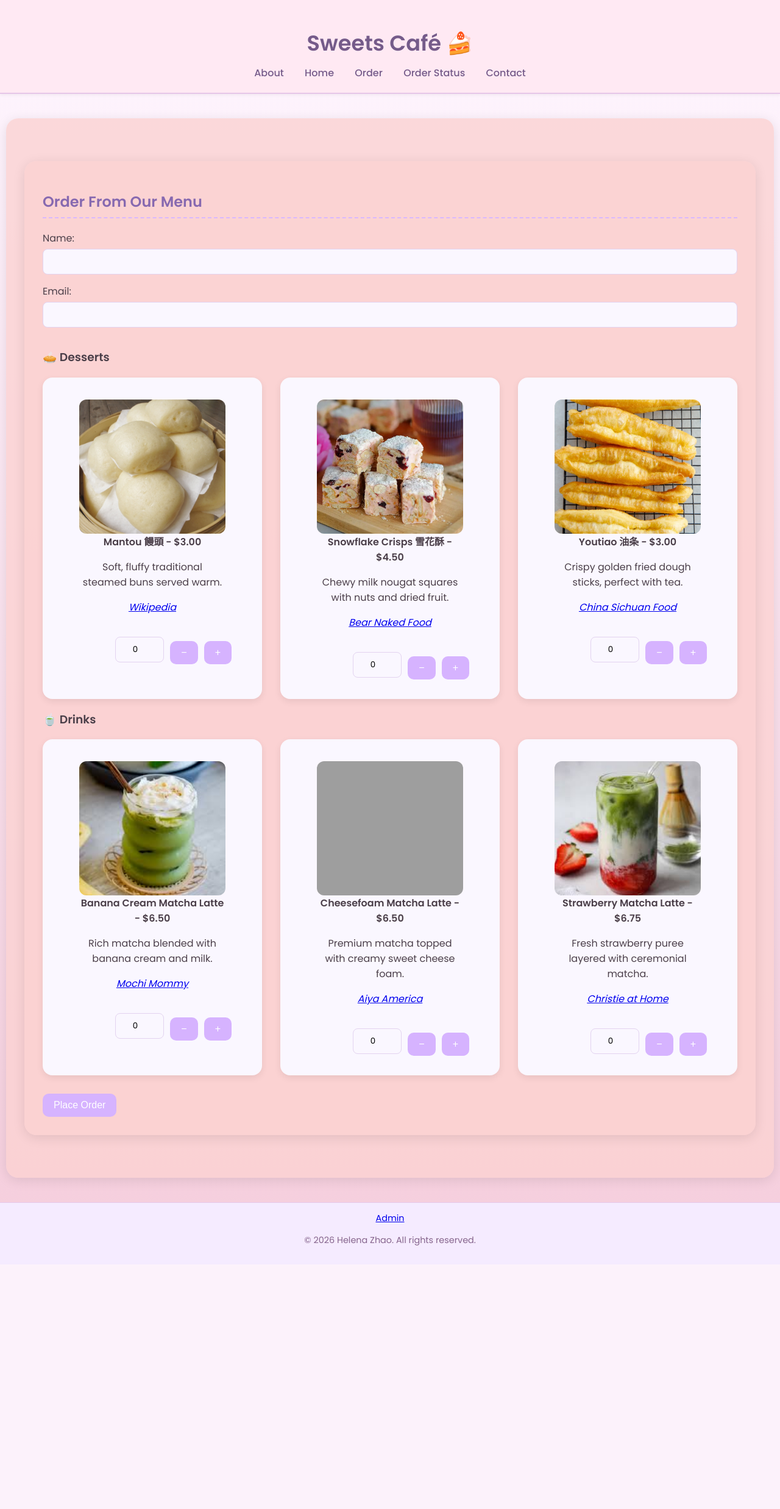
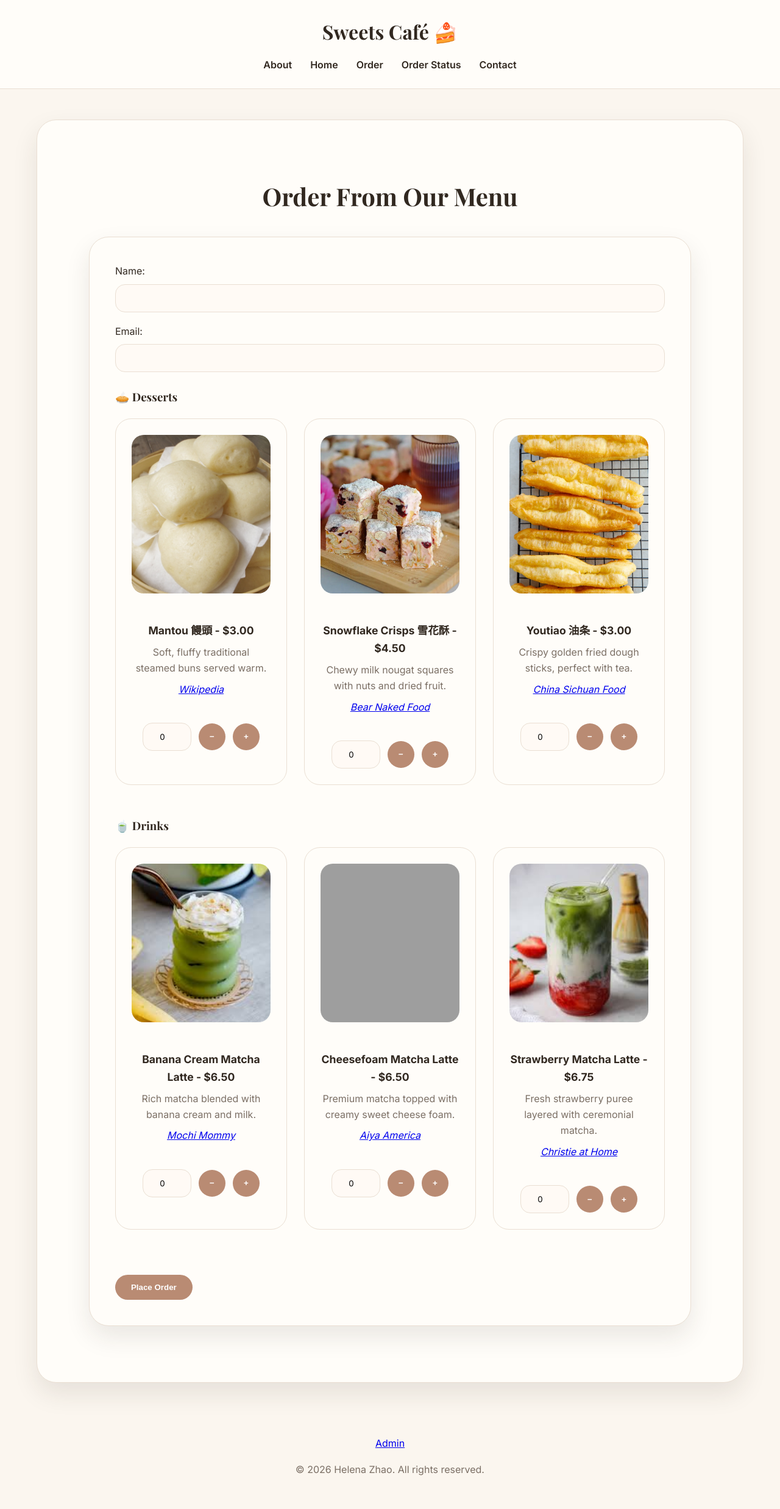
Before and after one commit to zhaohel/sweets-cafe, a Flask app: page /order in a window 1280 px wide. Shown: the whole page at 61% size. Before the commit the page ends 2042 px from the top, so only its background shows below. Run offline with Flask 3, Linux system fonts and the light colour scheme; data comes from the database, SQL or seed files in the repository; grey boxes are pictures that could not be loaded.

Commit message:
updated css

```diff
--- a/static/styles.css
+++ b/static/styles.css
@@ -1,228 +1,323 @@
-@import url('https://fonts.googleapis.com/css2?family=Poppins:wght@400;500;600&display=swap');
+@import url('https://fonts.googleapis.com/css2?family=Playfair+Display:wght@600;700&family=Inter:wght@400;500;600;700&display=swap');
+
+:root {
+  --bg: #fbf6ef;
+  --card: #fffdf9;
+  --text: #312820;
+  --muted: #7b6f65;
+  --accent: #b98b73;
+  --accent-2: #d7a6a6;
+  --border: #eadfd3;
+  --shadow: 0 18px 40px rgba(49, 40, 32, 0.10);
+}
+
+* { box-sizing: border-box; }
 
 body {
-    font-family: 'Poppins', 'Segoe UI', sans-serif;
-    background: linear-gradient(180deg, #fef6ff, #f5cddc);
-    color: #4b3f49;
   margin: 0;
-    padding: 0;
-}
-.about {
-    width: 100%;
-    margin: 40px auto;
-    padding: 20 30px;
-}
-header {
-    background-color: #ffe9f3;
-    padding: 20px 0;
-    text-align: center;
-    border-bottom: 2px solid #e6c6e8;
-    box-shadow: 0 2px 5px rgba(0,0,0,0.05);
+  background: var(--bg);
+  color: var(--text);
+  font-family: 'Inter', sans-serif;
+  line-height: 1.65;
 }
 
-h1 {
-    color: #755b8a;
-    font-size: 2.2rem;
-    margin-bottom: 10px;
+header {
+  background: var(--card);
+  border-bottom: 1px solid var(--border);
+  padding: 26px 6%;
+  text-align: center;
+  position: sticky;
+  top: 0;
+  z-index: 100;
+}
+
+header h1 {
+  margin: 0;
+  font-family: 'Playfair Display', serif;
+  font-size: 2rem;
+}
+
+nav {
+  margin-top: 14px;
+  display: flex;
+  justify-content: center;
+  gap: 30px;
+  flex-wrap: wrap;
 }
 
 nav a {
-    color: #755b8a;
+  color: var(--text);
   text-decoration: none;
-    margin: 0 15px;
-    font-weight: 500;
-    transition: color 0.3s ease;
+  font-weight: 600;
 }
 
-nav a:hover {
-    color: #f38ba0;
+nav a:hover { color: var(--accent); }
+
+main {
+  width: min(1160px, 92%);
+  margin: 50px auto;
 }
 
-main {
-    max-width: 1200px;
-    width: 95%;
-    background: #fcd3d3cc;
-    margin: 40px auto;
-    padding: 30px;
-    border-radius: 20px;
-    box-shadow: 0 4px 20px rgba(0, 0, 0, 0.10);
+section, .container, .content-box, form {
+  background: var(--card);
+  border: 1px solid var(--border);
+  border-radius: 32px;
+  padding: 42px;
+  margin-bottom: 34px;
+  box-shadow: var(--shadow);
 }
 
-h2 {
-    color: #8769b0;
-    border-bottom: 2px dashed #d9b8ff;
-    padding-bottom: 8px;
-    margin-bottom: 20px;
+h2, h3 {
+  font-family: 'Playfair Display', serif;
+  color: var(--text);
+  margin-top: 0;
 }
 
-button, input[type="submit"] {
-    background-color: #d6b3ff;
-    color: rgb(255, 255, 255);
+h2 { font-size: 2.5rem; }
+
+p { color: var(--muted); }
+
+button, .btn, input[type="submit"], .order-button {
+  background: var(--accent);
+  color: white;
   border: none;
-    padding: 10px 18px;
-    border-radius: 10px;
-    font-size: 1rem;
+  border-radius: 999px;
+  padding: 13px 26px;
+  font-weight: 700;
   cursor: pointer;
-    transition: background-color 0.3s ease, transform 0.1s ease;
+  text-decoration: none;
+  transition: 0.25s ease;
 }
 
-button:hover, input[type="submit"]:hover {
-    background-color: #b292e2;
-    transform: scale(1.05);
+button:hover, .btn:hover, input[type="submit"]:hover, .order-button:hover {
+  background: var(--accent-2);
+  transform: translateY(-2px);
 }
 
 input, textarea, select {
   width: 100%;
-    padding: 10px;
-    border: 1px solid #e3d3f0;
-    border-radius: 8px;
-    background-color: #faf7ff;
-    margin-top: 5px;
-    margin-bottom: 15px;
-    font-family: inherit;
-    box-sizing: border-box;
+  padding: 14px 16px;
+  margin: 8px 0 18px;
+  border-radius: 16px;
+  border: 1px solid var(--border);
+  background: #fffaf5;
+  font-family: 'Inter', sans-serif;
+}
+
+input:focus, textarea:focus, select:focus {
+  outline: none;
+  border-color: var(--accent);
+}
+
+.card, .menu-card, .featured-card {
+  background: var(--card);
+  border: 1px solid var(--border);
+  border-radius: 26px;
+  padding: 24px;
+  box-shadow: var(--shadow);
+  transition: 0.25s ease;
+}
+
+.card:hover, .menu-card:hover, .featured-card:hover {
+  transform: translateY(-6px);
+}
+
+.featured-items, .menu-grid, .card-grid {
+  display: grid;
+  grid-template-columns: repeat(3, 1fr);
+  gap: 26px;
+}
+
+.card img, .menu-card img, .featured-card img {
+  width: 100%;
+  height: 220px;
+  object-fit: cover;
+  border-radius: 20px;
+}
+
+table {
+  width: 100%;
+  border-collapse: collapse;
+  background: var(--card);
+  border-radius: 22px;
+  overflow: hidden;
+}
+
+th, td {
+  padding: 16px;
+  border-bottom: 1px solid var(--border);
+}
+
+th {
+  background: #f1e5da;
+  color: var(--text);
+}
+
+.flash, .message, .alert {
+  background: #f6e8e8;
+  color: #7c4f4f;
+  border-radius: 16px;
+  padding: 14px 18px;
+  margin-bottom: 24px;
 }
 
 footer {
   text-align: center;
-    padding: 15px;
-    color: #86658d;
-    background-color: #f5ebff;
-    font-size: 0.9rem;
-    border-top: 1px solid #e6c6e8;
+  padding: 36px;
+  color: var(--muted);
 }
 
-ul {
-    list-style-type: none;
-    padding: 0;
+@media (max-width: 900px) {
+  .featured-items, .menu-grid, .card-grid {
+    grid-template-columns: 1fr;
   }
 
-li {
-    background: #faf7ff;
-    padding: 15px;
-    margin-bottom: 10px;
-    border-radius: 12px;
-    box-shadow: 0 1px 4px rgba(0,0,0,0.05);
+  section, .container, .content-box, form {
+    padding: 28px;
+  }
+}
+
+form > section {
+  background: transparent;
+  border: none;
+  box-shadow: none;
+  padding: 8px 0 24px;
+  margin-bottom: 20px;
 }
 
 .menu-section {
   display: grid;
-    grid-template-columns: repeat(auto-fit, minmax(250px, 1fr));
-    gap: 30px;
-}
-
-@media (min-width: 600px) {
-    .menu-section {
-        grid-template-columns: repeat(2, 1fr);
-    }
-}
-
-@media (min-width: 992px) {
-    .menu-section {
-        grid-template-columns: repeat(3, 1fr);
-    }
-}
-
-.menu-section img {
-    width: 100%;
-    max-width: 260px;
-    height: 220px;
-    object-fit: cover;
-    border-radius: 12px;
-    display: block;
-    margin: 0 auto;
-}
-
-.menu-section article {
-    background: #faf7ff;
-    padding: 20px;
-    border-radius: 16px;
-    box-shadow: 0 4px 12px rgba(0,0,0,0.08);
-    text-align: center;
-    transition: transform 0.2s ease;
-}
-
-.menu-section article:hover {
-    transform: translateY(-5px);
-}
-
-.menu-row {
-    display: flex;
-    justify-content: space-between;
-    align-items: center;
-    background: #faf7ff;
-    padding: 20px;
-    border-radius: 16px;
-    box-shadow: 0 4px 12px rgba(0,0,0,0.08);
-    margin-bottom: 20px;
-}
-
-.menu-info {
-    display: flex;
-    align-items: center;
-    gap: 20px;
-    max-width: 70%;
-}
-
-.menu-info img {
-    width: 120px;
-    height: 120px;
-    object-fit: cover;
-    border-radius: 12px;
+  grid-template-columns: 1fr;
+  gap: 22px;
 }
 
 .menu-card {
+  display: grid;
+  grid-template-columns: 300px 1fr;
+  gap: 28px;
+  align-items: center;
+  box-shadow: none;
+  padding: 26px;
+}
+
+.menu-card:hover {
+  transform: translateY(-3px);
+  box-shadow: 0 12px 28px rgba(49, 40, 32, 0.08);
+}
+
+.menu-card figure {
+  display: contents;
+  margin: 0;
+}
+
+.menu-card img {
+  width: 300px;
+  height: 220px;
+  object-fit: cover;
+  object-position: center;
+}
+
+.menu-card figcaption {
   display: flex;
   flex-direction: column;
+  gap: 8px;
+}
+
+.menu-card figcaption strong {
+  font-size: 1.1rem;
+}
+
+.menu-card figcaption p {
+  margin: 0;
 }
 
 .qty-control {
+  grid-column: 2;
   display: flex;
   align-items: center;
-    gap: 10px;
-    margin-top: 15px;
-    margin-left: auto;
-    padding-right: 30px;
+  gap: 12px;
+  margin-top: 14px;
 }
 
 .qty-control input {
   width: 80px;
   text-align: center;
+  margin: 0;
 }
 
-.flash-container {
-    margin: 20px auto;
-    max-width: 600px;
+.qty-control button {
+  width: 44px;
+  height: 44px;
+  padding: 0;
 }
 
-.flash-message {
-    background: #e6f7e6;
-    border: 1px solid #9ed79e;
-    padding: 12px;
-    border-radius: 6px;
-    text-align: center;
-    margin-bottom: 10px;
+.card img,
+.featured-card img {
+  height: 280px;
+  object-fit: cover;
+  object-position: center;
 }
 
-.order-box {
-    border: 1px solid #ddd;
-    padding: 15px;
-    margin-bottom: 15px;
-    border-radius: 10px;
-    background-color: #fff;
+@media (max-width: 800px) {
+  .menu-card {
+    grid-template-columns: 1fr;
   }
 
-.order-box ul {
-    margin: 10px 0;
-    padding-left: 20px;
+  .menu-card figure {
+    display: block;
   }
 
-.order-box li {
-    margin-bottom: 5px;
+  .menu-card img {
+    width: 100%;
+    height: 260px;
   }
 
-.logout-container {
+  .qty-control {
+    grid-column: auto;
+  }
+}
+
+main section:last-of-type h2 {
+  text-align: center;
+}
+
+main section:last-of-type .menu-section {
+  display: grid;
+  grid-template-columns: repeat(3, minmax(240px, 1fr));
+  gap: 28px;
+  justify-items: center;
+  align-items: stretch;
+}
+
+main section:last-of-type .menu-card {
   display: flex;
-    justify-content: flex-end;
-    margin-bottom: 15px;
+  flex-direction: column;
+  align-items: center;
+  text-align: center;
+
+  width: 100%;
+  max-width: 320px;
 }
+
+main section:last-of-type .menu-card img {
+  width: 100%;
+  height: 260px;
+  object-fit: cover;
+  object-position: center;
+  margin-bottom: 18px;
+}
+
+main section:last-of-type .menu-card h4 {
+  margin: 8px 0 8px;
+  font-size: 1.05rem;
+}
+
+main section:last-of-type .menu-card p {
+  margin: 0;
+}
+
+@media (max-width: 900px) {
+  main section:last-of-type .menu-section {
+    grid-template-columns: 1fr;
+  }
+}
```
Lines whose indentation alone changed are shown as unchanged.
